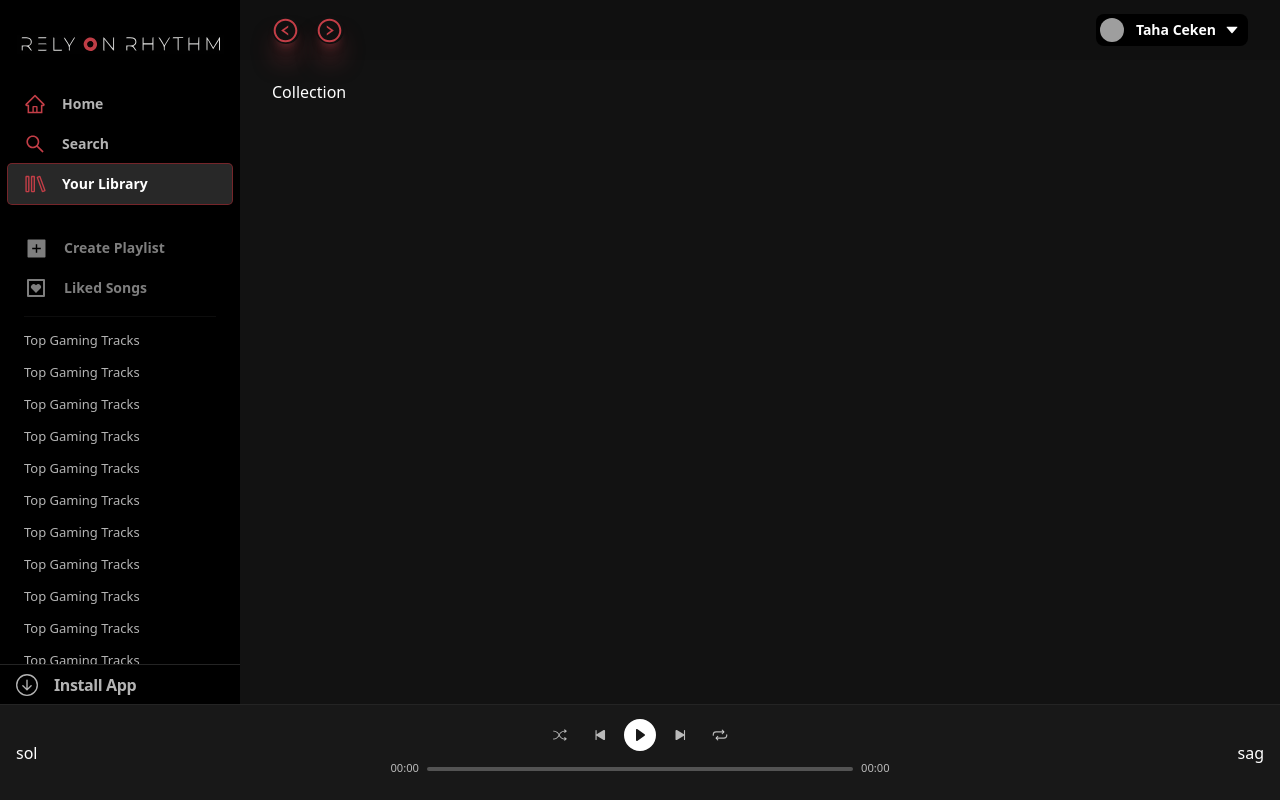
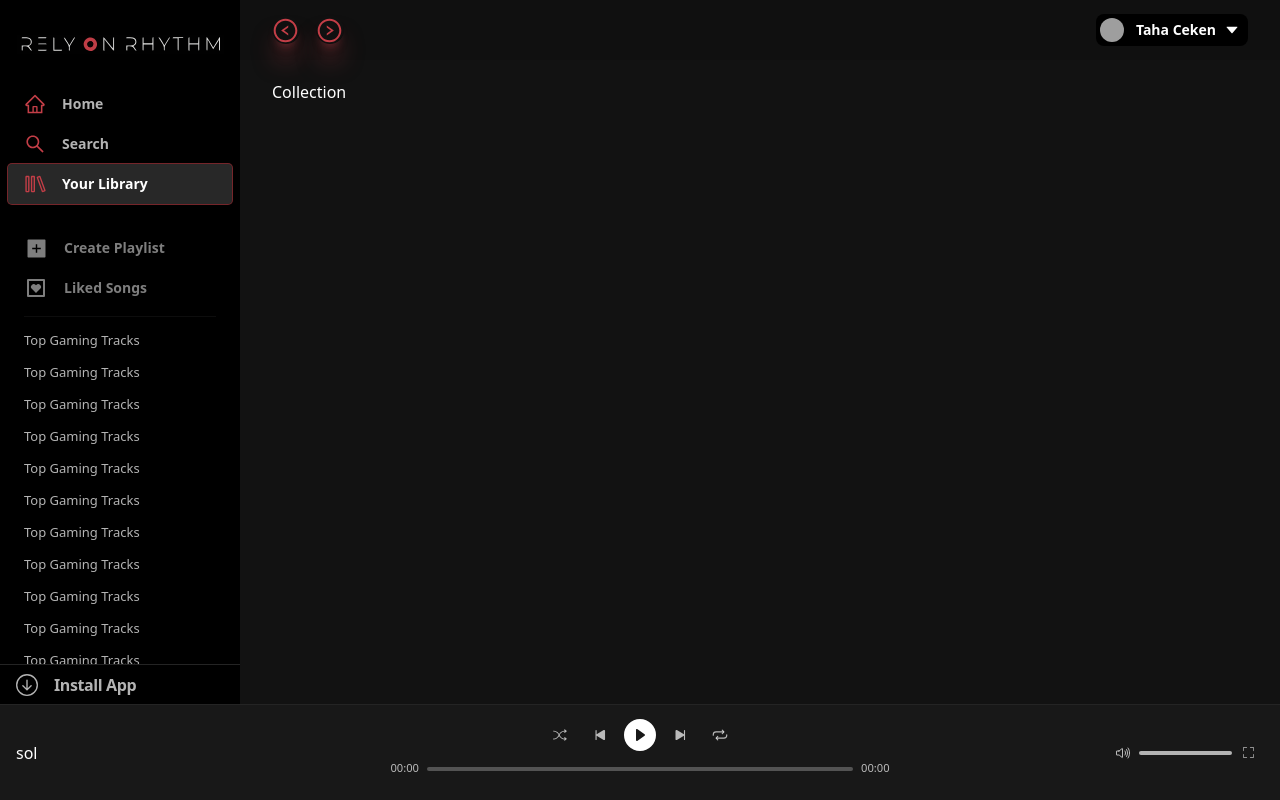
Before and after one commit to Tahckn/rely-on-rhythm, a React (Vite) app: page /collection in a window 1280 px wide. Built offline with nearby package versions, Linux system fonts and the light colour scheme; grey boxes are pictures that could not be loaded.

Commit message:
volume icons changes by slider and custom w and h for range slider

```diff
--- a/src/components/BottomBar/Player.jsx
+++ b/src/components/BottomBar/Player.jsx
@@ -13,11 +13,22 @@ import { IoVolumeHighOutline } from 'react-icons/io5'
 import { useAudio } from 'react-use'
 import { secondsToTime } from '../../utils'
 import CustomRange from '../CustomRange'
+import { useMemo } from 'react'
 
 function Player() {
   const [audio, state, controls, ref] = useAudio({
     src: 'https://www.soundhelix.com/examples/mp3/SoundHelix-Song-2.mp3',
   })
+
+  const volumeIcon = useMemo(() => {
+    if (state.volume === 0 || state.muted) return <IoVolumeOffOutline />
+
+    if (state.volume > 0 && state.volume < 0.33) return <IoVolumeLowOutline />
+
+    if (state.volume >= 0.33 && state.volume < 0.66)
+      return <IoVolumeMediumOutline />
+    return <IoVolumeHighOutline />
+  }, [state.volume, state.muted])
 
   return (
     <div className="flex px-4 justify-between items-center h-full">
@@ -55,6 +66,8 @@ function Player() {
           <CustomRange
             step={0.1}
             min={0}
+            h={3}
+            w={3}
             max={state?.duration || 1}
             value={state?.time}
             onChange={(value) => controls.seek(value)}
@@ -64,7 +77,25 @@ function Player() {
           </div>
         </div>
       </div>
-      <div className="min-w-[11.25rem] w-[30%] flex justify-end">sag</div>
+      <div className="min-w-[11.25rem] w-[30%] flex items-center justify-end">
+        <button className="w-8 h-8 flex items-center justify-center text-white text-opacity-70 hover:text-opacity-100 duration-200">
+          {volumeIcon}
+        </button>
+        <div className="w-[5.813rem] max-w-full">
+          <CustomRange
+            step={0.01}
+            min={0}
+            max={1}
+            h={2}
+            w={2}
+            value={state?.volume}
+            onChange={(value) => controls.volume(value)}
+          />
+        </div>
+        <button className="w-8 h-8 flex items-center justify-center text-white text-opacity-70 hover:text-opacity-100 duration-200">
+          <BsFullscreen size={11} />
+        </button>
+      </div>
     </div>
   )
 }
--- a/src/components/CustomRange.jsx
+++ b/src/components/CustomRange.jsx
@@ -1,7 +1,7 @@
 import { Range, getTrackBackground } from 'react-range'
 import { useState } from 'react'
 
-function CustomRange({ value, step, min, max, onChange }) {
+function CustomRange({ value, step, min, max, onChange, h, w }) {
   const [hover, setHover] = useState(false)
   function toggleHover() {
     setHover(true)
@@ -44,7 +44,7 @@ function CustomRange({ value, step, min, max, onChange }) {
       renderThumb={({ props, isDragged }) => (
         <div
           {...props}
-          className={`h-3 w-3 rounded-full outline-none bg-white shadow-sm shadow-white duration-50 ${
+          className={`h-${h} w-${w} rounded-full outline-none bg-white shadow-sm shadow-white duration-50 ${
             !isDragged ? 'opacity-0' : ''
           } group-hover:opacity-100`}
           style={{ ...props.style }}
```
